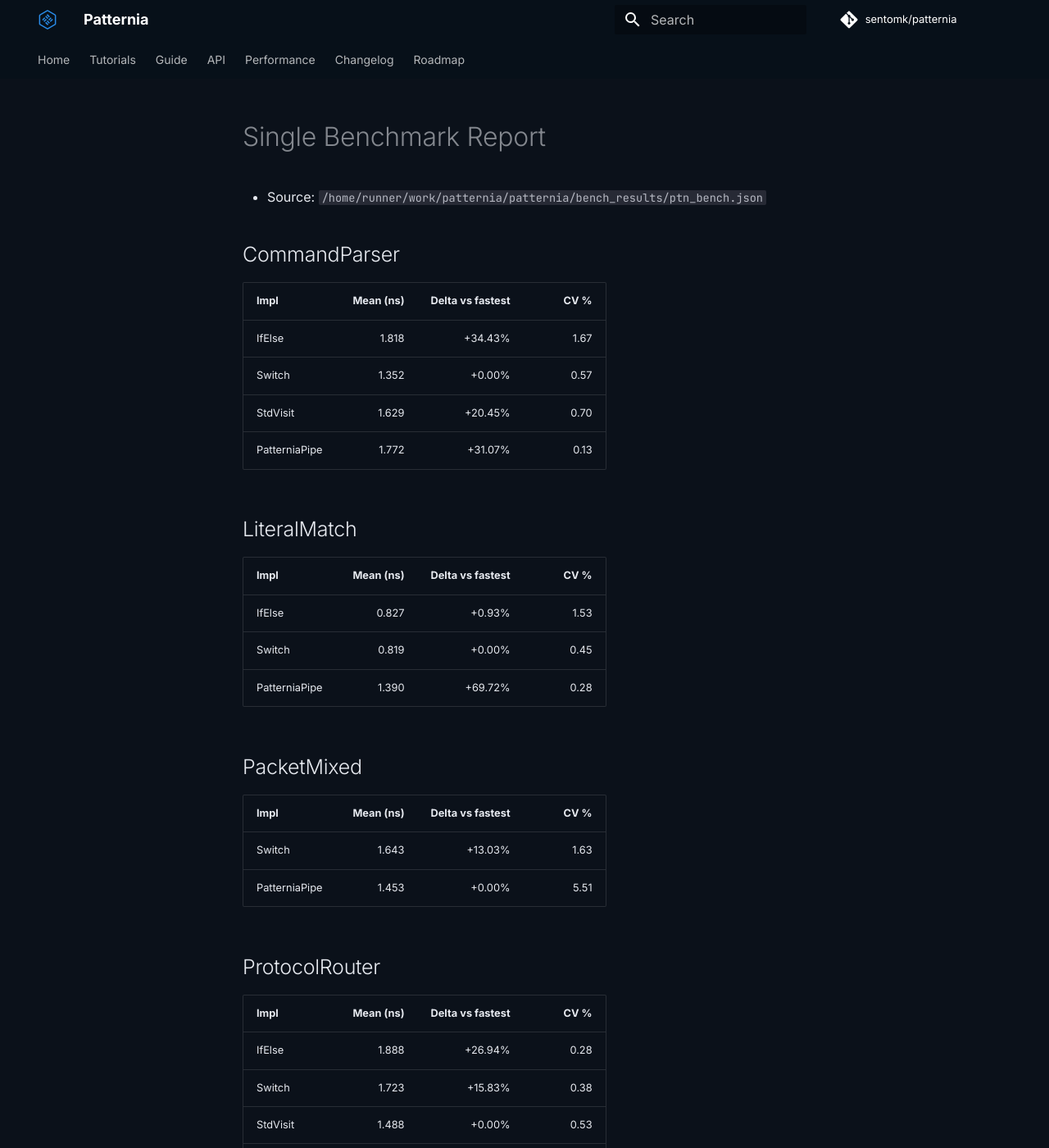
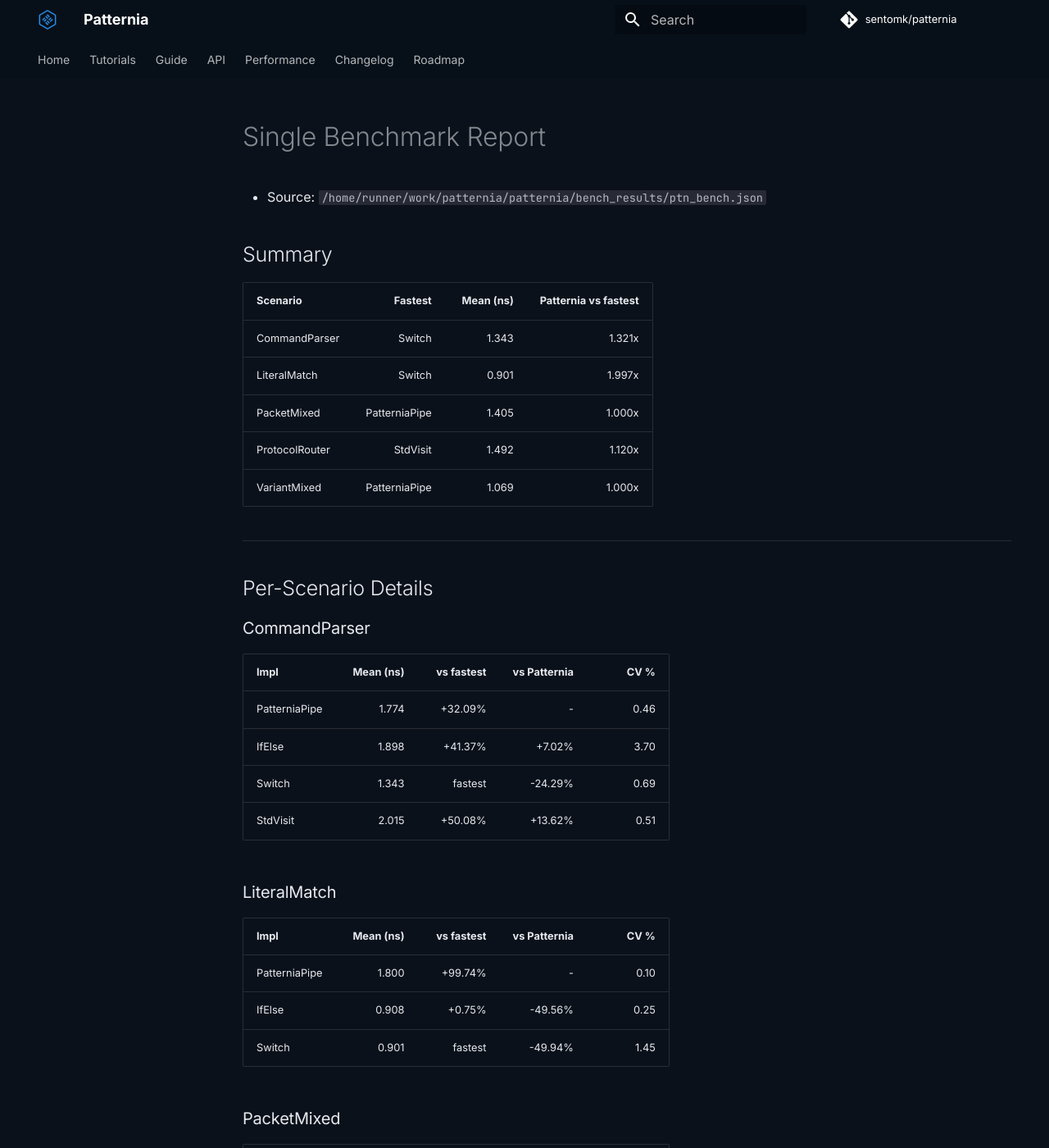
Before and after one commit to sentomk/patternia, an MkDocs documentation site: the page built from docs/assets/bench/latest.md, in a window 1280 px wide and 1400 px high. Shown: the whole window at 82% size. Built offline with MkDocs 1.6.1 and Material for MkDocs 9.7.7, drawn with Linux system fonts in a browser that asks for light colours; comment, search, counter and statistics services are not loaded; some of the changed text lies outside the part shown.

Commit message:
ci: update benchmark summary chart

```diff
--- a/docs/assets/bench/latest.md
+++ b/docs/assets/bench/latest.md
@@ -2,44 +2,57 @@
 
 - Source: `/home/runner/work/patternia/patternia/bench_results/ptn_bench.json`
 
-## CommandParser
+## Summary
 
-| Impl | Mean (ns) | Delta vs fastest | CV % |
+| Scenario | Fastest | Mean (ns) | Patternia vs fastest |
 |---|---:|---:|---:|
-| IfElse | 1.818 | +34.43% | 1.67 |
-| Switch | 1.352 | +0.00% | 0.57 |
-| StdVisit | 1.629 | +20.45% | 0.70 |
-| PatterniaPipe | 1.772 | +31.07% | 0.13 |
+| CommandParser | Switch | 1.343 | 1.321x |
+| LiteralMatch | Switch | 0.901 | 1.997x |
+| PacketMixed | PatterniaPipe | 1.405 | 1.000x |
+| ProtocolRouter | StdVisit | 1.492 | 1.120x |
+| VariantMixed | PatterniaPipe | 1.069 | 1.000x |
 
-## LiteralMatch
+---
 
-| Impl | Mean (ns) | Delta vs fastest | CV % |
-|---|---:|---:|---:|
-| IfElse | 0.827 | +0.93% | 1.53 |
-| Switch | 0.819 | +0.00% | 0.45 |
-| PatterniaPipe | 1.390 | +69.72% | 0.28 |
+## Per-Scenario Details
+### CommandParser
 
-## PacketMixed
+| Impl | Mean (ns) | vs fastest | vs Patternia | CV % |
+|---|---:|---:|---:|---:|
+| PatterniaPipe | 1.774 | +32.09% | - | 0.46 |
+| IfElse | 1.898 | +41.37% | +7.02% | 3.70 |
+| Switch | 1.343 | fastest | -24.29% | 0.69 |
+| StdVisit | 2.015 | +50.08% | +13.62% | 0.51 |
 
-| Impl | Mean (ns) | Delta vs fastest | CV % |
-|---|---:|---:|---:|
-| Switch | 1.643 | +13.03% | 1.63 |
-| PatterniaPipe | 1.453 | +0.00% | 5.51 |
+### LiteralMatch
 
-## ProtocolRouter
+| Impl | Mean (ns) | vs fastest | vs Patternia | CV % |
+|---|---:|---:|---:|---:|
+| PatterniaPipe | 1.800 | +99.74% | - | 0.10 |
+| IfElse | 0.908 | +0.75% | -49.56% | 0.25 |
+| Switch | 0.901 | fastest | -49.94% | 1.45 |
 
-| Impl | Mean (ns) | Delta vs fastest | CV % |
-|---|---:|---:|---:|
-| IfElse | 1.888 | +26.94% | 0.28 |
-| Switch | 1.723 | +15.83% | 0.38 |
-| StdVisit | 1.488 | +0.00% | 0.53 |
-| PatterniaPipe | 1.650 | +10.91% | 0.30 |
+### PacketMixed
 
-## VariantMixed
+| Impl | Mean (ns) | vs fastest | vs Patternia | CV % |
+|---|---:|---:|---:|---:|
+| PatterniaPipe | 1.405 | fastest | - | 3.48 |
+| Switch | 1.436 | +2.25% | +2.25% | 1.47 |
 
-| Impl | Mean (ns) | Delta vs fastest | CV % |
-|---|---:|---:|---:|
-| SwitchIndex | 0.997 | +7.31% | 1.59 |
-| StdVisit | 1.107 | +19.05% | 0.20 |
-| PatterniaPipe | 0.930 | +0.00% | 0.60 |
-| Sequential | 1.145 | +23.19% | 0.28 |
+### ProtocolRouter
+
+| Impl | Mean (ns) | vs fastest | vs Patternia | CV % |
+|---|---:|---:|---:|---:|
+| PatterniaPipe | 1.671 | +12.02% | - | 1.03 |
+| IfElse | 1.888 | +26.59% | +13.01% | 0.65 |
+| Switch | 1.723 | +15.49% | +3.10% | 0.22 |
+| StdVisit | 1.492 | fastest | -10.73% | 0.28 |
+
+### VariantMixed
+
+| Impl | Mean (ns) | vs fastest | vs Patternia | CV % |
+|---|---:|---:|---:|---:|
+| PatterniaPipe | 1.069 | fastest | - | 0.72 |
+| SwitchIndex | 1.086 | +1.60% | +1.60% | 0.73 |
+| StdVisit | 1.071 | +0.14% | +0.14% | 0.81 |
+| Sequential | 1.233 | +15.31% | +15.31% | 0.26 |
```
Also changed, not shown: docs/assets/bench/latest.csv (+17 -17 lines), docs/assets/bench/latest.png.
